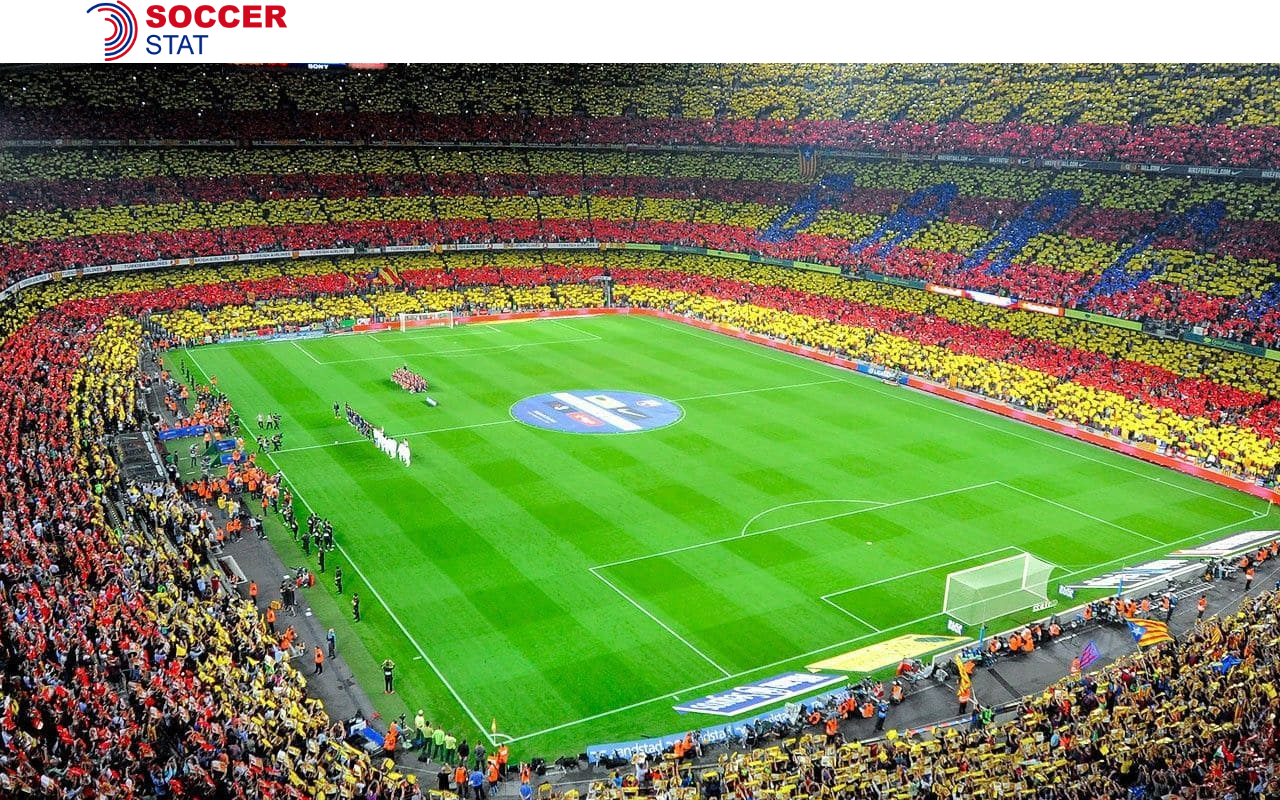
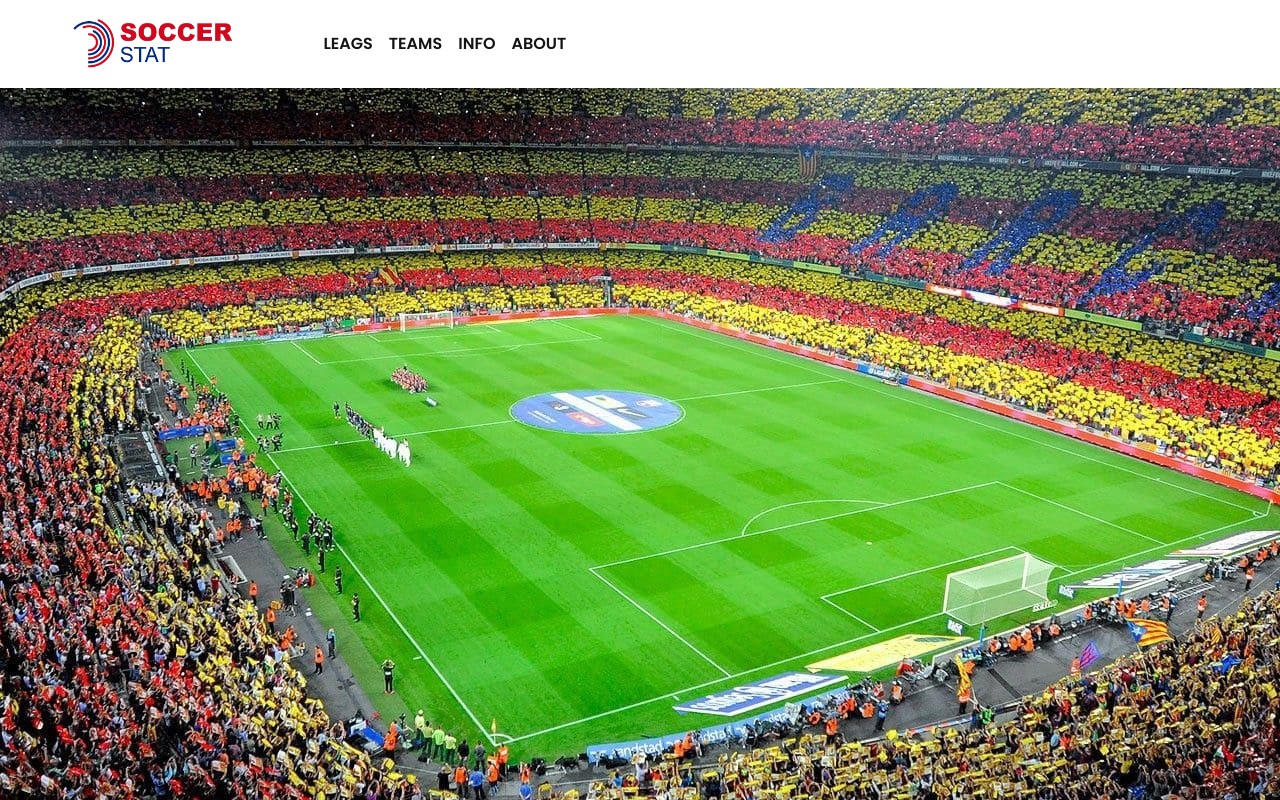
Before and after one commit to ZhadeAnton/FootbalData, a React (Create React App) app: page / in a window 1280 px wide. Built offline with nearby package versions, Linux system fonts and the light colour scheme.

Commit message:
Navigation list with styles

```diff
--- a/src/Components/BrandLogo/brandLogo.scss
+++ b/src/Components/BrandLogo/brandLogo.scss
@@ -1,7 +1,7 @@
 .brand-logo {
-  display: inline-block;
 
   &__image {
+    display: inline-block;
     width: 70%;
     height: auto;
   }
--- a/src/Components/Header/Header.tsx
+++ b/src/Components/Header/Header.tsx
@@ -2,12 +2,14 @@ import React from 'react'
 
 import './header.scss'
 import BrandLogo from '../BrandLogo/BrandLogo'
+import NavigationMenu from './NavigationMenu/NavigationMenu'
 
 export default function Header() {
   return (
     <header className='header'>
       <div className='header__wrapper container'>
         <BrandLogo />
+        <NavigationMenu />
       </div>
     </header>
   )
--- /dev/null
+++ b/src/Components/Header/NavigationMenu/NavigationMenu.tsx
@@ -0,0 +1,23 @@
+import React from 'react'
+
+import './navigationMenu.scss'
+import { navifationList } from './NavigationUtils'
+
+export default function NavigationMenu() {
+  return (
+    <nav className='navigation-menu'>
+      <ul className='navigation-menu__list'>
+        {
+          navifationList.map((item) => (
+            <li
+              className='navigation-menu__list--item'
+              key={item}
+            >
+              {item}
+            </li>
+          ))
+        }
+      </ul>
+    </nav>
+  )
+}
--- /dev/null
+++ b/src/Components/Header/NavigationMenu/NavigationUtils.ts
@@ -0,0 +1,3 @@
+export const navifationList = [
+  'Leags', 'Teams', 'Info', 'About'
+]
--- /dev/null
+++ b/src/Components/Header/NavigationMenu/navigationMenu.scss
@@ -0,0 +1,33 @@
+@import '../../../Scss/mixins';
+
+.navigation-menu {
+  width: 100%;
+
+  &__list {
+    display: flex;
+
+    &--item {
+      margin-left: 1rem;
+      position: relative;
+      cursor: pointer;
+      text-transform: uppercase;
+      font-family: var(--typography-primary);
+      font-size: var(--font-size-3);
+      font-weight: 600;
+      color: var(--color-dark);
+
+      &:hover {
+        opacity: .85;
+
+        &:after {
+          content: '';
+          @include abs-position(auto, auto, 0, 0);
+          width: 80%;
+          height: 3px;
+          background-color: var(--color-primary);
+          z-index: 2;
+        }
+      }
+    }
+  }
+}
--- a/src/Components/Header/header.scss
+++ b/src/Components/Header/header.scss
@@ -1,8 +1,12 @@
+@import '../../Scss/mixins';
+
 .header {
   width: 100%;
   background-color: var(--color-white);
 
   &__wrapper {
     width: 100%;
+    padding: 1.2rem 0;
+    @include flex-align-center;
   }
 }
--- a/src/index.css
+++ b/src/index.css
@@ -1,3 +1,11 @@
+@import url('https://fonts.googleapis.com/css2?family=Poppins:wght@400;600&display=swap');
+
+ul, li {
+  margin: 0;
+  padding: 0;
+  list-style: none;
+}
+
 body {
   margin: 0;
   font-family: -apple-system, BlinkMacSystemFont, 'Segoe UI', 'Roboto', 'Oxygen',
@@ -13,6 +21,49 @@ code {
 }
 
 :root {
+  /* Colors */
   --color-primary: #dd1515;
+  --color-dark: #141414;
+  --color-dark-light-1: #1f1f1f;
+  --color-dark-light-2: #262626;
   --color-white: #ffffff;
+
+  /* Fonts */
+  --typography-primary: 'Poppins';
+
+  /* Sizes */
+  --font-size-1: 12px;
+  --font-size-2: 14px;
+  --font-size-3: 16px;
+  --font-size-4: 20px;
+  --font-size-5: 24px;
+  --font-size-6: 30px;
+  --font-size-7: 38px;
+  --font-size-8: 46px;
+  --font-size-9: 56px;
+  --font-size-10: 68px;
+
+  /* Line height */
+  --line-height-1: 20px;
+  --line-height-2: 22px;
+  --line-height-3: 24px;
+  --line-height-4: 28px;
+  --line-height-5: 32px;
+  --line-height-6: 38px;
+  --line-height-7: 46px;
+  --line-height-8: 54px;
+  --line-height-9: 64px;
+  --line-height-10: 76px;
+
+  /* Spaces */
+  --baseline: 24px;
+  --space-tiny: calc(var(--baseline)/4);
+  --space-vsm: calc(var(--baseline)/3);
+  --space-sm: calc(var(--baseline)/2);
+  --space-md: var(--baseline);
+  --space-lg: calc(var(--baseline)*2);
+  --space-xl: calc(var(--baseline)*3);
+  --space-xxl: calc(var(--baseline)*4);
+  --space-xxxl: calc(var(--baseline)*5);
+  --space-huge: calc(var(--baseline)*6);
 }
```
